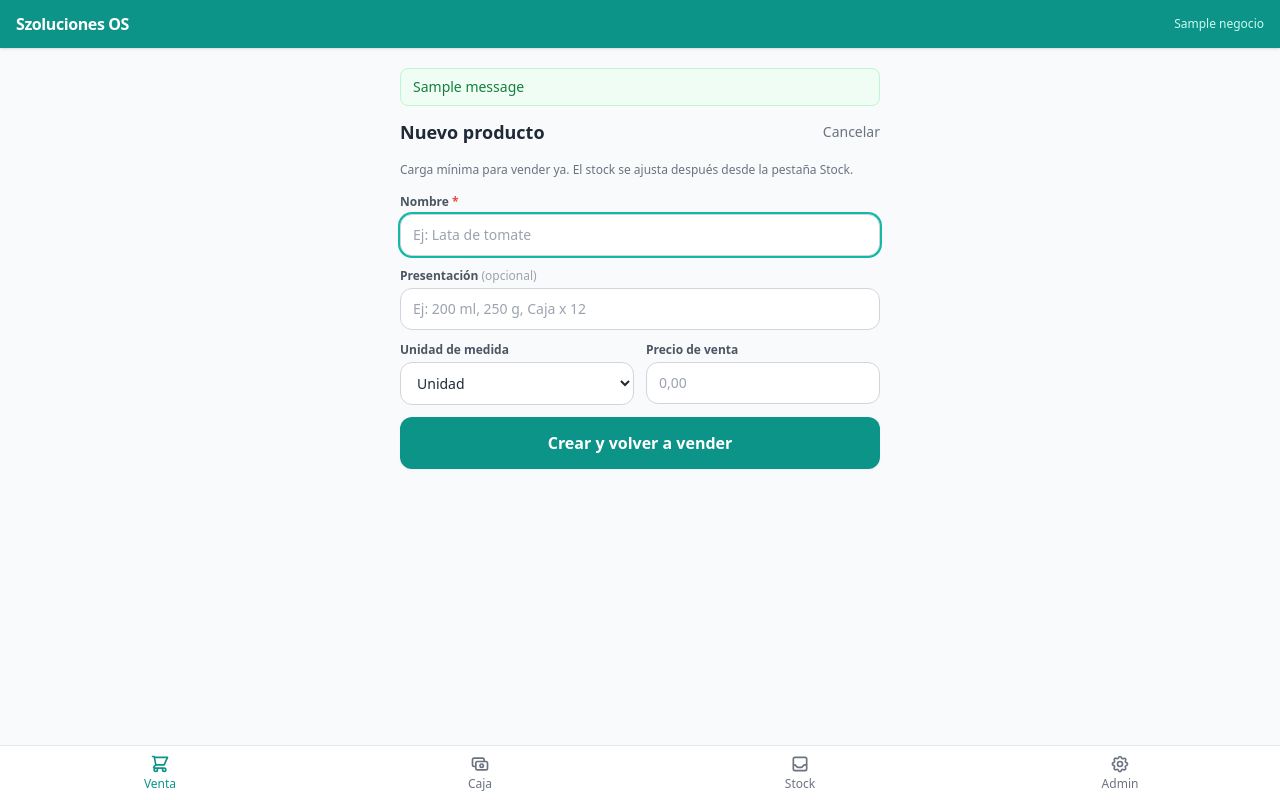
After one commit to szlapakariel-ux/Szoluciones-OS, a Django app: page /app/producto/nuevo/ in a window 1280 px wide. The commit adds this page. Run offline with Django 5.2, Linux system fonts and the light colour scheme; a user stored in the database is signed in; tables that the repository leaves empty hold one stand-in row (values such as "Sample post"); one stand-in notice (Sample message) is shown; some libraries are stand-ins or nearby versions.

Commit message:
feat: unidad en carrito + carga rápida de producto desde POS
- Carrito muestra '× 1 docena' / '× 0.5 kg' en lugar de solo '× 1'
- Botón 'Nuevo producto' visible arriba de la lista del POS
- Vista producto_rapido: form mínimo (nombre, presentación, unidad,
  precio) que crea el producto sin stock inicial y vuelve al POS

https://claude.ai/code/session_013Ezhkd7tTcPB9eg5sbiegt

```diff
--- a/core/app_urls.py
+++ b/core/app_urls.py
@@ -2,7 +2,7 @@ from django.urls import path
 
 from caja.views import caja_dia
 from core.views import app_home
-from stock.views import stock_lista
+from stock.views import producto_rapido, stock_lista
 from ventas.views import venta_agregar, venta_confirmar, venta_quitar, venta_rapida
 
 urlpatterns = [
@@ -11,6 +11,7 @@ urlpatterns = [
     path("venta/agregar/", venta_agregar, name="app_venta_agregar"),
     path("venta/quitar/<int:idx>/", venta_quitar, name="app_venta_quitar"),
     path("venta/confirmar/", venta_confirmar, name="app_venta_confirmar"),
+    path("producto/nuevo/", producto_rapido, name="app_producto_rapido"),
     path("caja/", caja_dia, name="app_caja"),
     path("stock/", stock_lista, name="app_stock"),
 ]
--- a/stock/views.py
+++ b/stock/views.py
@@ -1,5 +1,57 @@
+from decimal import Decimal, InvalidOperation
+
+from django.contrib import messages
 from django.contrib.auth.decorators import login_required
 from django.shortcuts import redirect, render
+from django.views.decorators.http import require_http_methods
+
+
+@login_required(login_url="/admin/login/")
+@require_http_methods(["GET", "POST"])
+def producto_rapido(request):
+    """Carga rápida de un producto desde el POS, sin necesidad de stock inicial."""
+    negocio = getattr(request.user, "negocio", None)
+    if not negocio:
+        return redirect("/admin/")
+
+    from stock.models import Producto, UnidadMedida
+
+    if request.method == "POST":
+        nombre = (request.POST.get("nombre") or "").strip()
+        presentacion = (request.POST.get("presentacion") or "").strip()
+        unidad = request.POST.get("unidad_medida") or UnidadMedida.UNIDAD
+        precio_raw = (request.POST.get("precio_venta") or "0").replace(",", ".")
+
+        if not nombre:
+            messages.error(request, "El nombre es obligatorio.")
+            return redirect("app_producto_rapido")
+
+        try:
+            precio = Decimal(precio_raw)
+            if precio < 0:
+                raise ValueError
+        except (InvalidOperation, ValueError):
+            messages.error(request, "Precio inválido.")
+            return redirect("app_producto_rapido")
+
+        valid_unidades = {c[0] for c in UnidadMedida.choices}
+        if unidad not in valid_unidades:
+            unidad = UnidadMedida.UNIDAD
+
+        Producto.objects.create(
+            negocio=negocio,
+            nombre=nombre,
+            presentacion=presentacion,
+            unidad_medida=unidad,
+            precio_venta=precio,
+        )
+        messages.success(request, f"Producto '{nombre}' creado. Cargá el stock cuando puedas.")
+        return redirect("app_venta")
+
+    return render(request, "app/producto_rapido.html", {
+        "active_tab": "venta",
+        "unidades": UnidadMedida.choices,
+    })
 
 
 @login_required(login_url="/admin/login/")
--- /dev/null
+++ b/templates/app/producto_rapido.html
@@ -0,0 +1,68 @@
+{% extends "app/base.html" %}
+
+{% block title %}Nuevo producto · Szoluciones OS{% endblock %}
+
+{% block content %}
+
+{% if messages %}
+{% for msg in messages %}
+<div class="mb-3 px-3 py-2 rounded-lg text-sm
+     {% if 'error' in msg.tags %}bg-red-50 text-red-700 border border-red-200
+     {% else %}bg-green-50 text-green-700 border border-green-200{% endif %}">
+    {{ msg }}
+</div>
+{% endfor %}
+{% endif %}
+
+<div class="flex items-center justify-between mb-4">
+    <h1 class="text-lg font-bold text-gray-800">Nuevo producto</h1>
+    <a href="{% url 'app_venta' %}" class="text-sm text-gray-500 active:text-gray-700">Cancelar</a>
+</div>
+
+<p class="text-xs text-gray-500 mb-4">
+    Carga mínima para vender ya. El stock se ajusta después desde la pestaña Stock.
+</p>
+
+<form method="post" class="space-y-3">
+    {% csrf_token %}
+
+    <div>
+        <label class="block text-xs font-semibold text-gray-600 mb-1">Nombre <span class="text-red-500">*</span></label>
+        <input type="text" name="nombre" required autofocus
+               placeholder="Ej: Lata de tomate"
+               class="w-full border border-gray-300 rounded-xl px-3 py-2.5 text-sm bg-white text-gray-800 focus:outline-none focus:ring-2 focus:ring-primary-500">
+    </div>
+
+    <div>
+        <label class="block text-xs font-semibold text-gray-600 mb-1">Presentación <span class="text-gray-400 font-normal">(opcional)</span></label>
+        <input type="text" name="presentacion"
+               placeholder='Ej: 200 ml, 250 g, Caja x 12'
+               class="w-full border border-gray-300 rounded-xl px-3 py-2.5 text-sm bg-white text-gray-800 focus:outline-none focus:ring-2 focus:ring-primary-500">
+    </div>
+
+    <div class="grid grid-cols-2 gap-3">
+        <div>
+            <label class="block text-xs font-semibold text-gray-600 mb-1">Unidad de medida</label>
+            <select name="unidad_medida"
+                    class="w-full border border-gray-300 rounded-xl px-3 py-2.5 text-sm bg-white text-gray-800 focus:outline-none focus:ring-2 focus:ring-primary-500">
+                {% for value, label in unidades %}
+                <option value="{{ value }}" {% if value == "UN" %}selected{% endif %}>{{ label }}</option>
+                {% endfor %}
+            </select>
+        </div>
+
+        <div>
+            <label class="block text-xs font-semibold text-gray-600 mb-1">Precio de venta</label>
+            <input type="number" name="precio_venta" required
+                   min="0" step="0.01" inputmode="decimal" placeholder="0,00"
+                   class="w-full border border-gray-300 rounded-xl px-3 py-2.5 text-sm bg-white text-gray-800 focus:outline-none focus:ring-2 focus:ring-primary-500">
+        </div>
+    </div>
+
+    <button type="submit"
+            class="w-full bg-primary-600 text-white font-semibold py-3.5 rounded-xl text-base active:bg-primary-700 transition-colors shadow-sm mt-4">
+        Crear y volver a vender
+    </button>
+</form>
+
+{% endblock %}
--- a/ventas/views.py
+++ b/ventas/views.py
@@ -90,6 +90,7 @@ def venta_agregar(request):
             "nombre": producto.nombre,
             "precio": str(producto.precio_venta),
             "cantidad": str(cantidad),
+            "unidad": producto.unidad_corta,
         })
     request.session["cart"] = cart
     return redirect("app_venta")
```
Also changed, not shown: templates/app/venta.html (+11 -2 lines).
